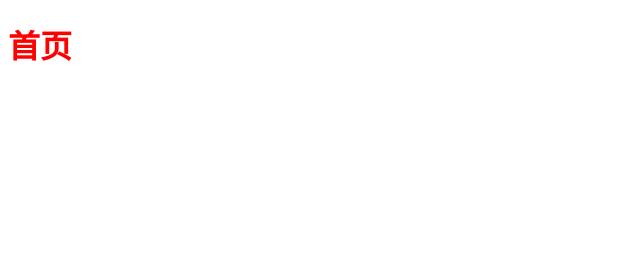
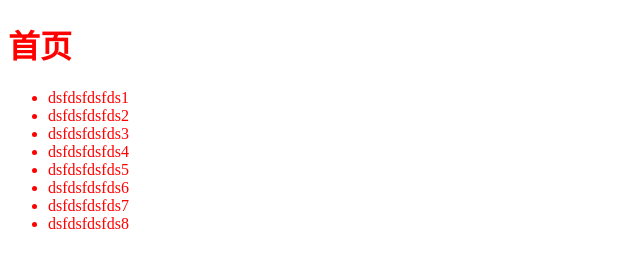
Before and after one commit to feizhg/test-1701A, a plain HTML site: page index.html in a window 1280 px wide. Shown: the whole page, without its empty margins (0-640 px from the left). Drawn offline with Linux system fonts and the light colour scheme.

Commit message:
添加banner列表

```diff
--- a/index.html
+++ b/index.html
@@ -12,6 +12,18 @@
 
 <body>
     <h1>首页</h1>
+    <div class="banner">
+        <ul>
+            <li>dsfdsfdsfds1</li>
+            <li>dsfdsfdsfds2</li>
+            <li>dsfdsfdsfds3</li>
+            <li>dsfdsfdsfds4</li>
+            <li>dsfdsfdsfds5</li>
+            <li>dsfdsfdsfds6</li>
+            <li>dsfdsfdsfds7</li>
+            <li>dsfdsfdsfds8</li>
+        </ul>
+    </div>
 </body>
 
 </html>
```
